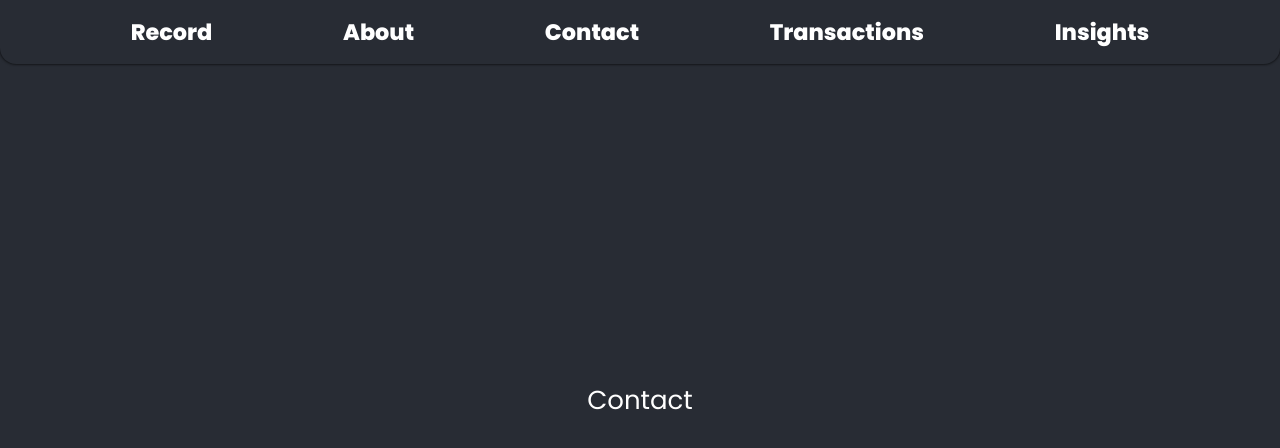
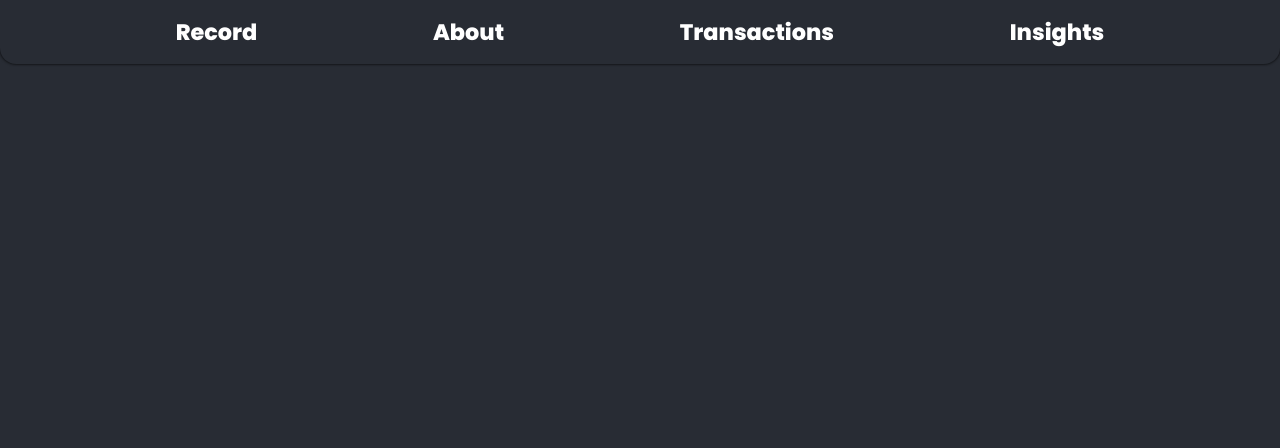
Before and after one commit to when-2-meet-dupe/speech-app, a React (Create React App) app in the folder client/: page /contact in a window 1280 px wide. Shown: the top 448 px of the page. Built offline with nearby package versions, Linux system fonts and the light colour scheme.

Commit message:
Remove contact

```diff
--- a/client/src/App.js
+++ b/client/src/App.js
@@ -1,7 +1,7 @@
 import "./App.css";
 import Nav from "./global/Nav";
 import SpeechToText from "./STT/SpeechToText";
-import { About, Landing, Contact, Transactions } from "./pages/index";
+import { About, Landing, Transactions } from "./pages/index";
 import { Route, Switch } from "react-router-dom";
 
 function App() {
@@ -12,7 +12,6 @@ function App() {
         <Route exact component={Landing} path="/" />
         <Route exact component={SpeechToText} path="/home" />
         <Route exact component={About} path="/about" />
-        <Route exact component={Contact} path="/contact" />
         <Route exact component={Transactions} path="/transactions" />
       </Switch>
     </div>
--- a/client/src/global/Nav.js
+++ b/client/src/global/Nav.js
@@ -17,9 +17,6 @@ function Nav() {
         <Link className="navItem" to="/about" onClick={handleClick}>
           About
         </Link>
-        <Link className="navItem" to="/contact" onClick={handleClick}>
-          Contact
-        </Link>
         <Link className="navItem" to="/transactions" onClick={handleClick}>
           Transactions
         </Link>
--- a/client/src/pages/Contact.js
+++ /dev/null
@@ -1,9 +0,0 @@
-function Contact() {
-  return (
-    <div className="App-header">
-      <div>Contact</div>
-    </div>
-  );
-}
-
-export default Contact;
--- a/client/src/pages/index.js
+++ b/client/src/pages/index.js
@@ -1,6 +1,5 @@
 import About from "./About";
-import Contact from "./Contact";
 import Landing from "./Landing";
 import Transactions from "./Transactions";
 
-export { About, Contact, Landing, Transactions };
+export { About, Landing, Transactions };
```
